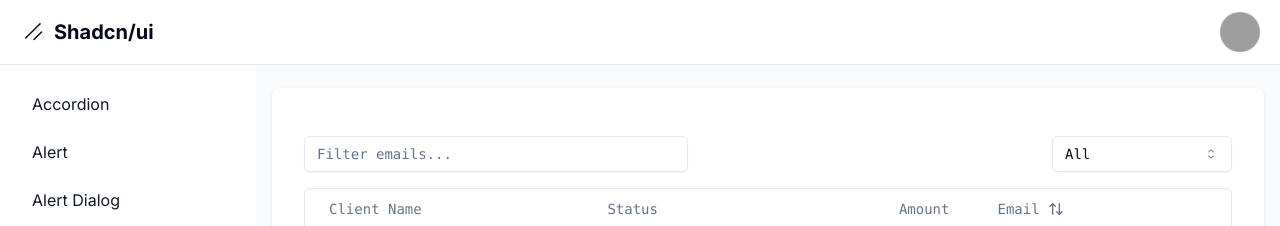
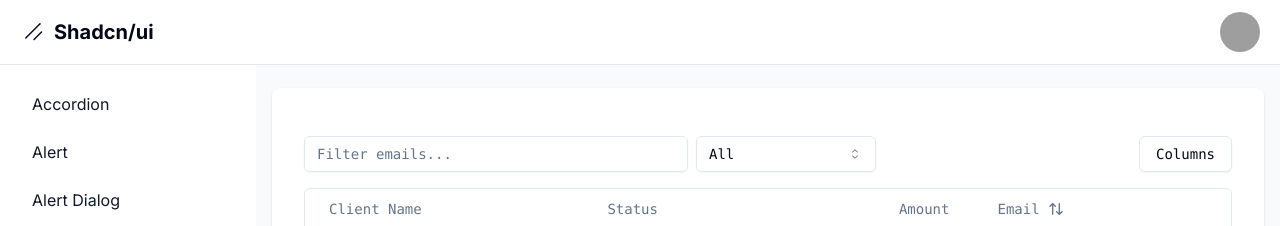
Before and after one commit to Starklord17/Shadcn-Dashboard, a Next.js app: page /dashboard/data-table in a window 1280 px wide. Shown: the top 226 px of the page. Built offline with nearby package versions, Linux system fonts and the light colour scheme; grey boxes are pictures that could not be loaded.

Commit message:
Refactor DataTable component and add custom cell renderers, Add column visibility feature

```diff
--- a/src/app/dashboard/data-table/data-table.tsx
+++ b/src/app/dashboard/data-table/data-table.tsx
@@ -11,6 +11,7 @@
   getPaginationRowModel,
   SortingState,
   getSortedRowModel,
+  VisibilityState,
 } from "@tanstack/react-table";
 
 import {
@@ -31,6 +32,12 @@
   SelectTrigger,
   SelectValue,
 } from "@/components/ui/select";
+import {
+  DropdownMenu,
+  DropdownMenuCheckboxItem,
+  DropdownMenuContent,
+  DropdownMenuTrigger,
+} from "@/components/ui/dropdown-menu";
 import { Button } from "@/components/ui/button";
 import { Input } from "@/components/ui/input";
 
@@ -47,6 +54,8 @@
   const [columnFilters, setColumnFilters] = useState<ColumnFiltersState>([]);
   const [currentStatus, setCurrentStatus] = useState("all");
 
+  const [columnVisibility, setColumnVisibility] = useState<VisibilityState>({});
+
   const table = useReactTable({
     data,
     columns,
@@ -56,9 +65,11 @@
     getSortedRowModel: getSortedRowModel(),
     onColumnFiltersChange: setColumnFilters,
     getFilteredRowModel: getFilteredRowModel(),
+    onColumnVisibilityChange: setColumnVisibility,
     state: {
       sorting,
       columnFilters,
+      columnVisibility,
     },
   });
 
@@ -70,20 +81,18 @@
           value={(table.getColumn("email")?.getFilterValue() as string) ?? ""}
           onChange={(event) => {
             setCurrentStatus("all");
-            table.getColumn('status')?.setFilterValue(undefined);
-            table.getColumn("email")?.setFilterValue(event.target.value)
-          }
-          }
+            table.getColumn("status")?.setFilterValue(undefined);
+            table.getColumn("email")?.setFilterValue(event.target.value);
+          }}
           className="max-w-sm"
         />
 
         <Select
           value={currentStatus}
           onValueChange={(value) => {
-
             if (value === "all") {
               table.getColumn("status")?.setFilterValue(undefined);
-              setCurrentStatus('all');
+              setCurrentStatus("all");
               return;
             }
 
@@ -91,7 +100,7 @@
             table.getColumn("status")?.setFilterValue(value);
           }}
         >
-          <SelectTrigger className="w-[180px]">
+          <SelectTrigger className="w-[180px] ml-2">
             <SelectValue placeholder="Status - All" />
           </SelectTrigger>
           <SelectContent>
@@ -105,6 +114,33 @@
             </SelectGroup>
           </SelectContent>
         </Select>
+
+        <DropdownMenu>
+          <DropdownMenuTrigger asChild>
+            <Button variant="outline" className="ml-auto">
+              Columns
+            </Button>
+          </DropdownMenuTrigger>
+          <DropdownMenuContent align="end">
+            {table
+              .getAllColumns()
+              .filter((column) => column.getCanHide())
+              .map((column) => {
+                return (
+                  <DropdownMenuCheckboxItem
+                    key={column.id}
+                    className="capitalize"
+                    checked={column.getIsVisible()}
+                    onCheckedChange={(value) =>
+                      column.toggleVisibility(!!value)
+                    }
+                  >
+                    {column.id}
+                  </DropdownMenuCheckboxItem>
+                );
+              })}
+          </DropdownMenuContent>
+        </DropdownMenu>
       </div>
 
       <div className="rounded-md border">
```
